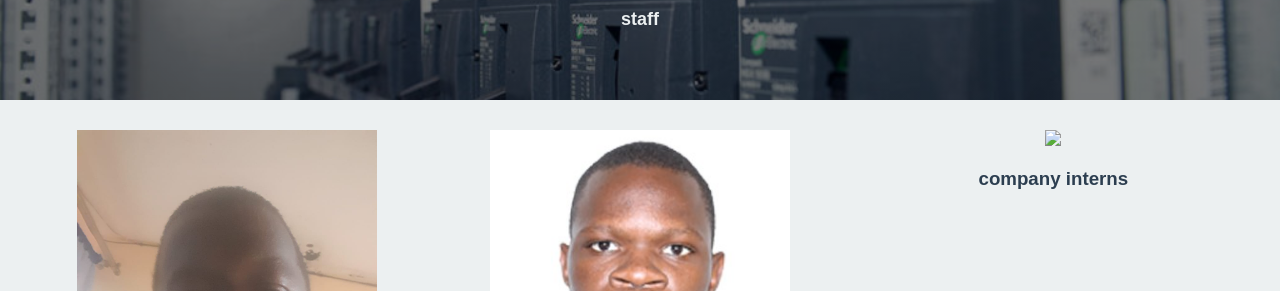
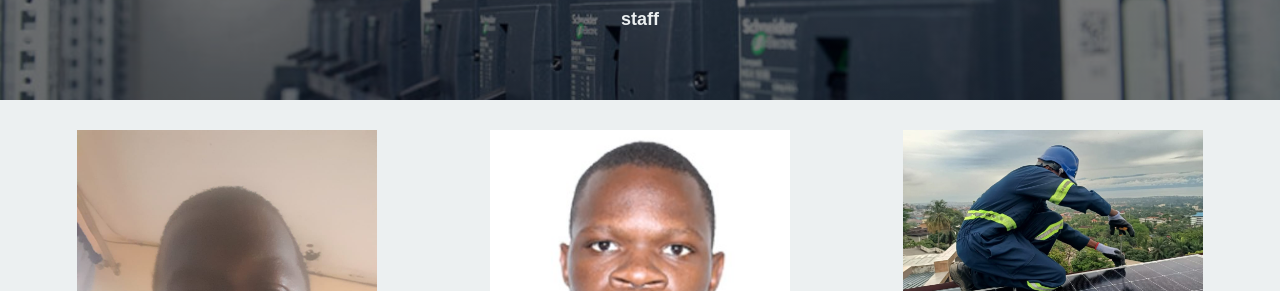
Before and after one commit to Kimanzi497/WATT, a plain HTML site: page staff2.html in a window 1280 px wide. Shown: the part 509-800 px from the top of the page. Drawn offline with Linux system fonts and the light colour scheme.

Commit message:
Update staff2.html

```diff
--- a/staff2.html
+++ b/staff2.html
@@ -151,7 +151,7 @@
             <h3>CEO ENG. James Munywa</h3>
         </div>
         <div class="service-item">
-            <img src="interns.jpg" >
+            <img src="interns.jpeg" >
             <h3>company interns</h3>
         </div></div>
          <div class="footer">
```
